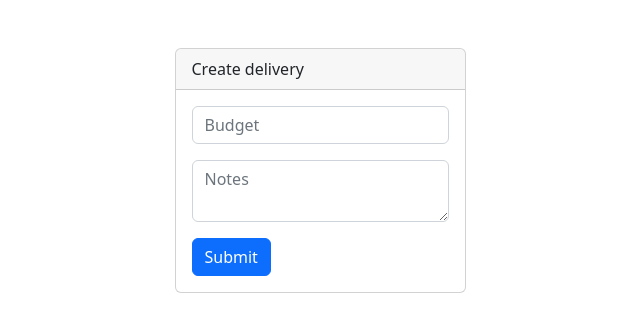
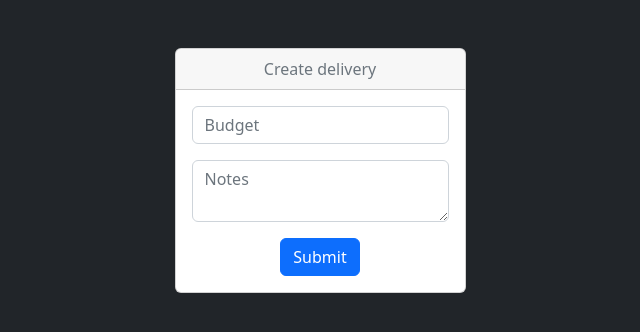
Before and after one commit to collinkip/orderapp_frontend, a React (Create React App) app: page / in a window 1280 px wide. Shown: the top 332 px of the page, without its empty margins (320-960 px from the left). Built offline with nearby package versions, Linux system fonts and the light colour scheme.

Commit message:
blcak background

```diff
--- a/public/index.html
+++ b/public/index.html
@@ -26,7 +26,7 @@
     -->
     <title>React App</title>
   </head>
-  <body>
+  <body class="bg-dark text-secondary px-4 text-center">
     <noscript>You need to enable JavaScript to run this app.</noscript>
     <div id="root"></div>
     <!--
--- a/src/index.css
+++ b/src/index.css
@@ -1,4 +1,5 @@
 body {
+  font-size: 80px;
   margin: 0;
   font-family: -apple-system, BlinkMacSystemFont, 'Segoe UI', 'Roboto', 'Oxygen',
     'Ubuntu', 'Cantarell', 'Fira Sans', 'Droid Sans', 'Helvetica Neue',
```
